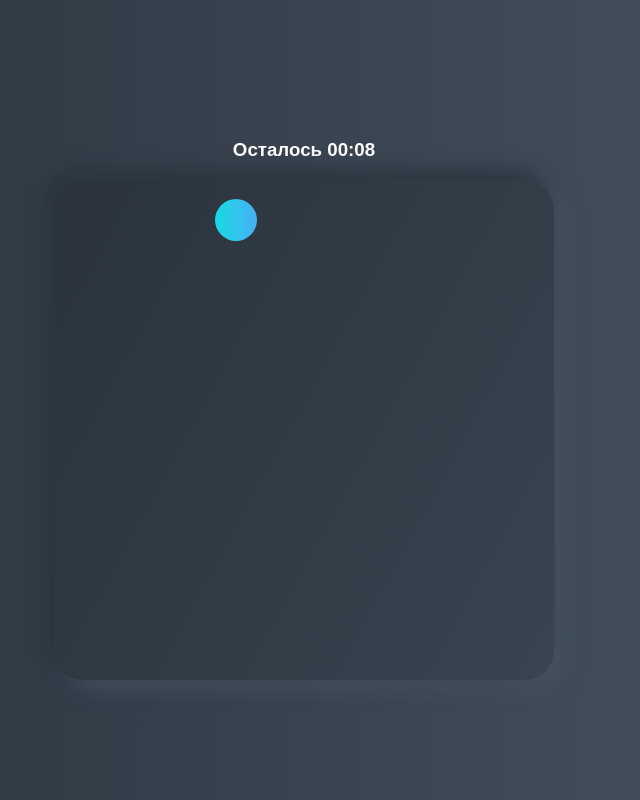
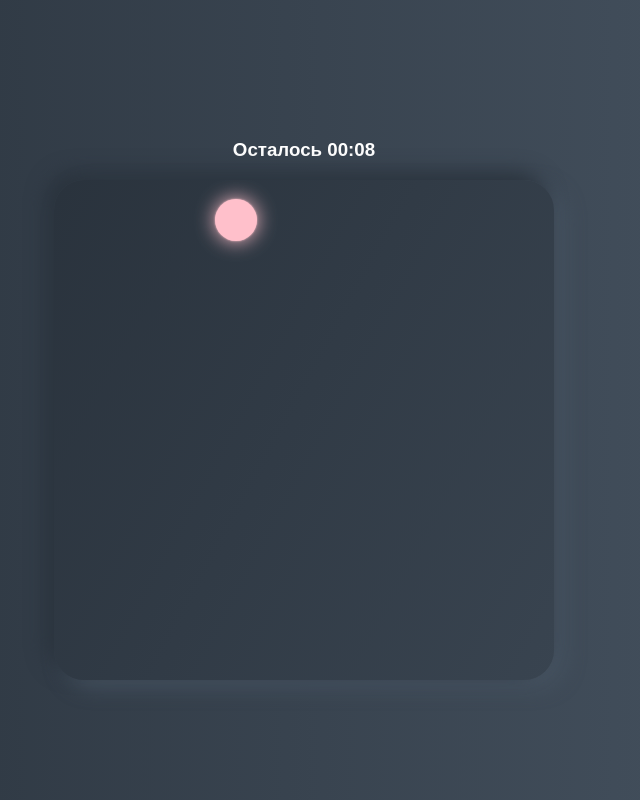
Before and after one commit to Pavlechko/Marathon-5days-5JavaScript-projects, a plain HTML site: page 05-aim-game-sources/index.html in a window 1280 px wide. Both pictures are taken after a click on the button "10 сек". Shown: the part 800-1600 px from the top of the page, without its empty margins (336-976 px from the left). Drawn offline with Linux system fonts and the light colour scheme; a web font is replaced by a local one.

Commit message:
completed the homework of day five

```diff
--- a/05-aim-game-sources/index.html
+++ b/05-aim-game-sources/index.html
@@ -30,6 +30,11 @@
             30 сек
           </button>
         </li>
+        <li>
+          <button class="time-btn" data-time="60">
+            1 мин
+          </button>
+        </li>
       </ul>
     </div>
 
--- a/05-aim-game-sources/script.js
+++ b/05-aim-game-sources/script.js
@@ -3,6 +3,7 @@
 const startBtn = document.querySelector("#start"),
       screens = document.querySelectorAll(".screen"),
       timeList = document.querySelector("#time-list"),
+      colors = ["red", "green", "pink", "aqua", "azure", "blue", "orange", "aquamarine", "blueviolet"],
       timeEl = document.querySelector("#time"),
       board = document.querySelector(".board");
 
@@ -25,10 +26,10 @@ timeList.addEventListener("click", (event) => {
 board.addEventListener("click", (event) => {
     if (event.target.classList.contains("circle")) {
         score++;
+        console.log(event.target);
         event.target.remove();
         createRandomCircle();
     }
-    console.log("err");
 })
 
 function startGame() {
@@ -72,9 +73,17 @@ function createRandomCircle() {
     circle.style.top = `${y}px`;
     circle.style.left = `${x}px`;
 
+    setColor(circle);
+
     board.append(circle);
 }
 
 function getRandomNumber(min, max) {
     return Math.round(Math.random() * (max - min) + min);
 }
+
+function setColor(element) {
+    const indexColor = Math.floor(Math.random() * colors.length)
+    element.style.backgroundColor = colors[indexColor];
+    element.style.boxShadow = `0 0 2px ${colors[indexColor]}, 0 0 20px ${colors[indexColor]}`
+}
--- a/05-aim-game-sources/styles.css
+++ b/05-aim-game-sources/styles.css
@@ -95,7 +95,7 @@ h1 {
 }
 
 .circle {
-  background: linear-gradient(90deg, #16D9E3 0%, #30C7EC 47%, #46AEF7 100%);
+  /* background: linear-gradient(90deg, #16D9E3 0%, #30C7EC 47%, #46AEF7 100%); */
   position: absolute;
   border-radius: 50%;
   cursor: pointer;
```
